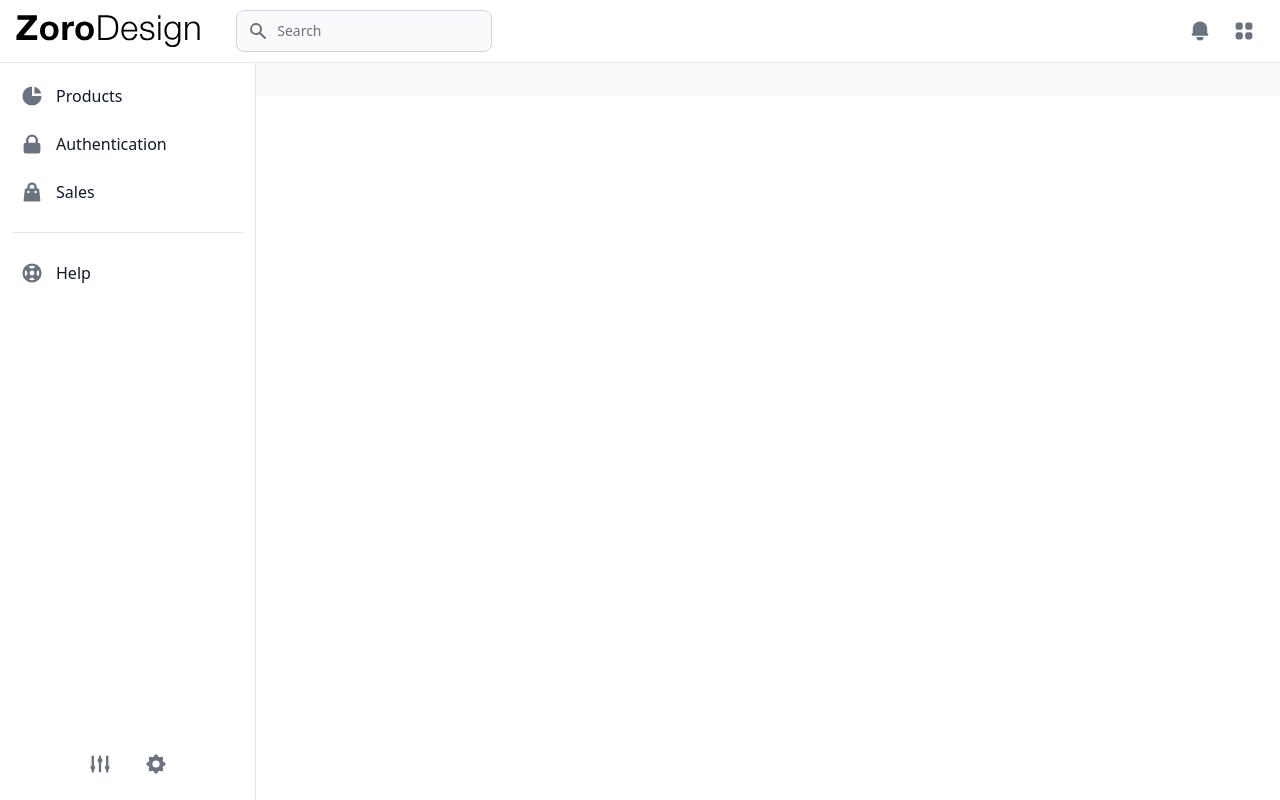
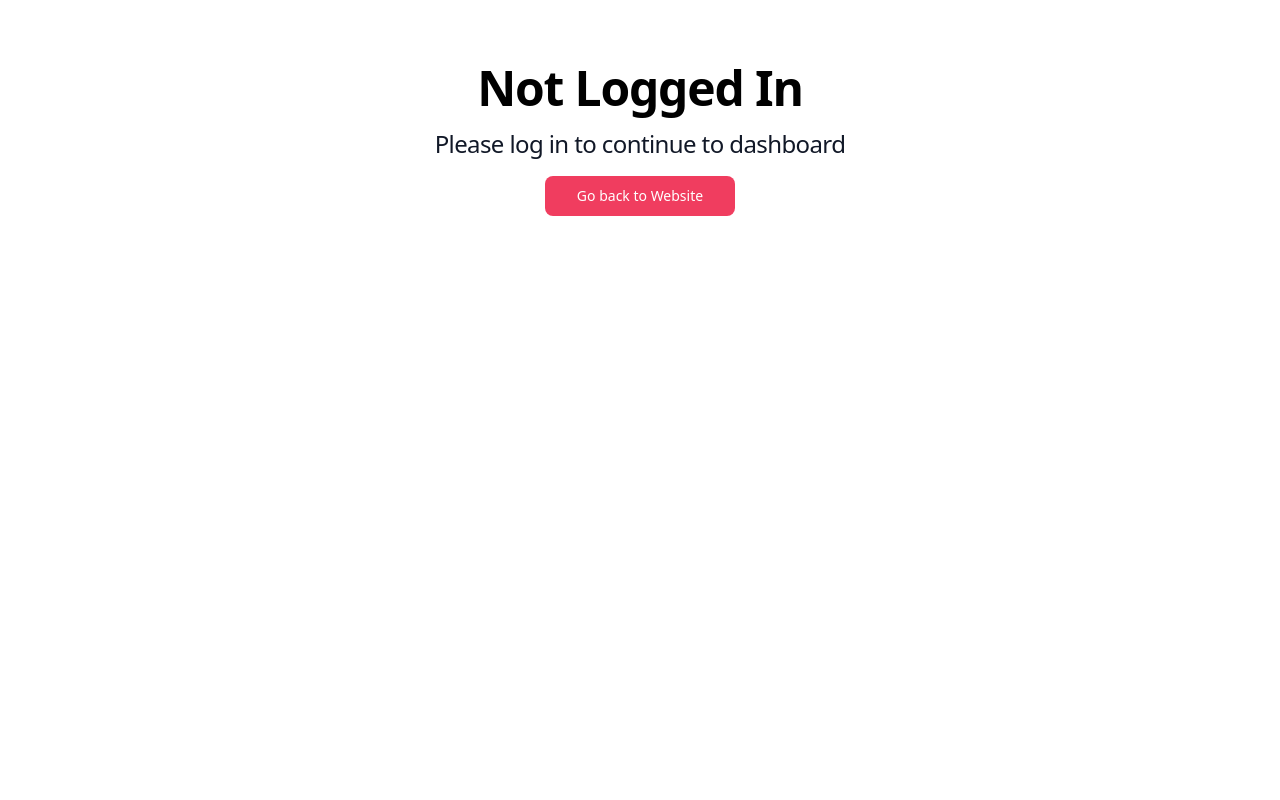
Before and after one commit to olivergorgievv/ZoroDesign, a React (Vite) app: page /app in a window 1280 px wide. Built offline with nearby package versions, Linux system fonts and the light colour scheme; no server answers.

Commit message:
no access to app if the user is logged in

```diff
--- a/src/App.jsx
+++ b/src/App.jsx
@@ -14,6 +14,7 @@ import AppProductsPage from "./dashboard/pages/AppProductsPage";
 import Authentication from "./dashboard/pages/Authentication";
 import Features from "./components/Features";
 import CallToAction from "./components/CallToAction";
+import PrivateRoute from "./dashboard/pages/PrivateRoute";
 
 const router = createBrowserRouter([
   {
@@ -38,11 +39,11 @@ const router = createBrowserRouter([
   },
   {
     path: "/app",
-    element: <Approot />,
+    element: <PrivateRoute element={<Approot />} />, // Wrap Approot with PrivateRoute
     children: [
       {
         path: "products",
-        element: <AppProductsPage />,
+        element: <PrivateRoute element={<AppProductsPage />} />,
         index: true,
       },
       {
--- /dev/null
+++ b/src/dashboard/components/ErrorPage.jsx
@@ -0,0 +1,24 @@
+import { Link } from "react-router-dom";
+
+export default function ErrorPage() {
+  return (
+    <section className="bg-white ">
+      <div className="py-8 px-4 mx-auto max-w-screen-xl lg:py-16 lg:px-6">
+        <div className="mx-auto max-w-screen-sm text-center items-center flex flex-col">
+          <h1 className="mb-4 text-3xl tracking-tight font-extrabold lg:text-5xl text-primary-600 dark:text-primary-500">
+            Not Logged In
+          </h1>
+          <p className="mb-4 text-xl tracking-tight font-medium text-gray-900 md:text-2xl">
+            Please log in to continue to dashboard
+          </p>
+          <Link
+            to={"/"}
+            className="text-white sm:mt-0 bg-primary-red hover:bg-primary-hover focus:ring-4 focus:ring-primary-300 font-medium rounded-lg text-sm px-8 py-2.5 :bg-primary-600 :hover:bg-primary-700 focus:outline-none :focus:ring-primary-800 flex items-center justify-center"
+          >
+            Go back to Website
+          </Link>
+        </div>
+      </div>
+    </section>
+  );
+}
--- /dev/null
+++ b/src/dashboard/pages/PrivateRoute.jsx
@@ -0,0 +1,15 @@
+/* eslint-disable react/prop-types */
+import { useAuthentication } from "../../utils/auth";
+import ErrorPage from "../components/ErrorPage";
+
+const PrivateRoute = ({ element }) => {
+  const { user } = useAuthentication();
+
+  if (user === undefined) {
+    return <p>Loading...</p>;
+  }
+
+  return user ? element : <ErrorPage />;
+};
+
+export default PrivateRoute;
```
